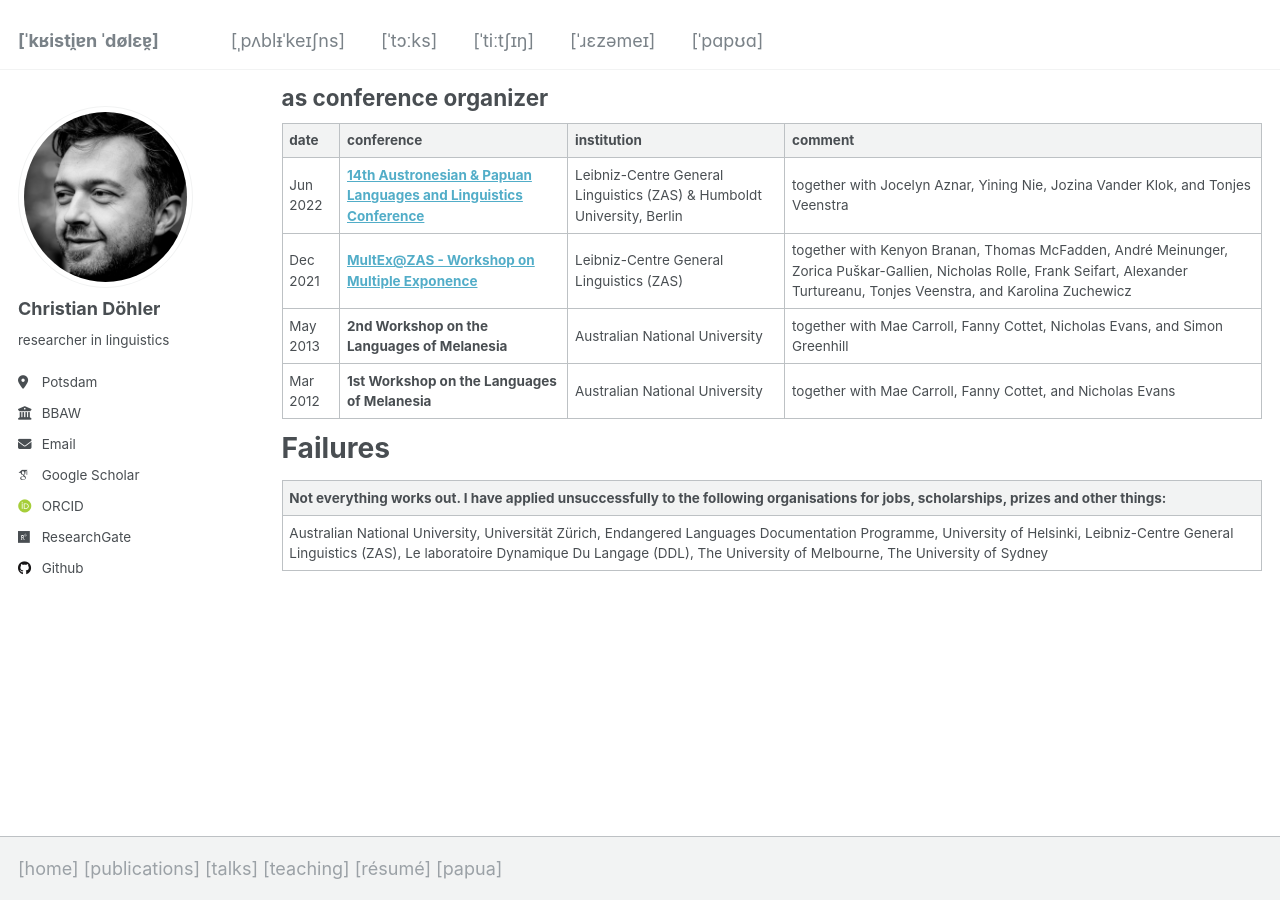
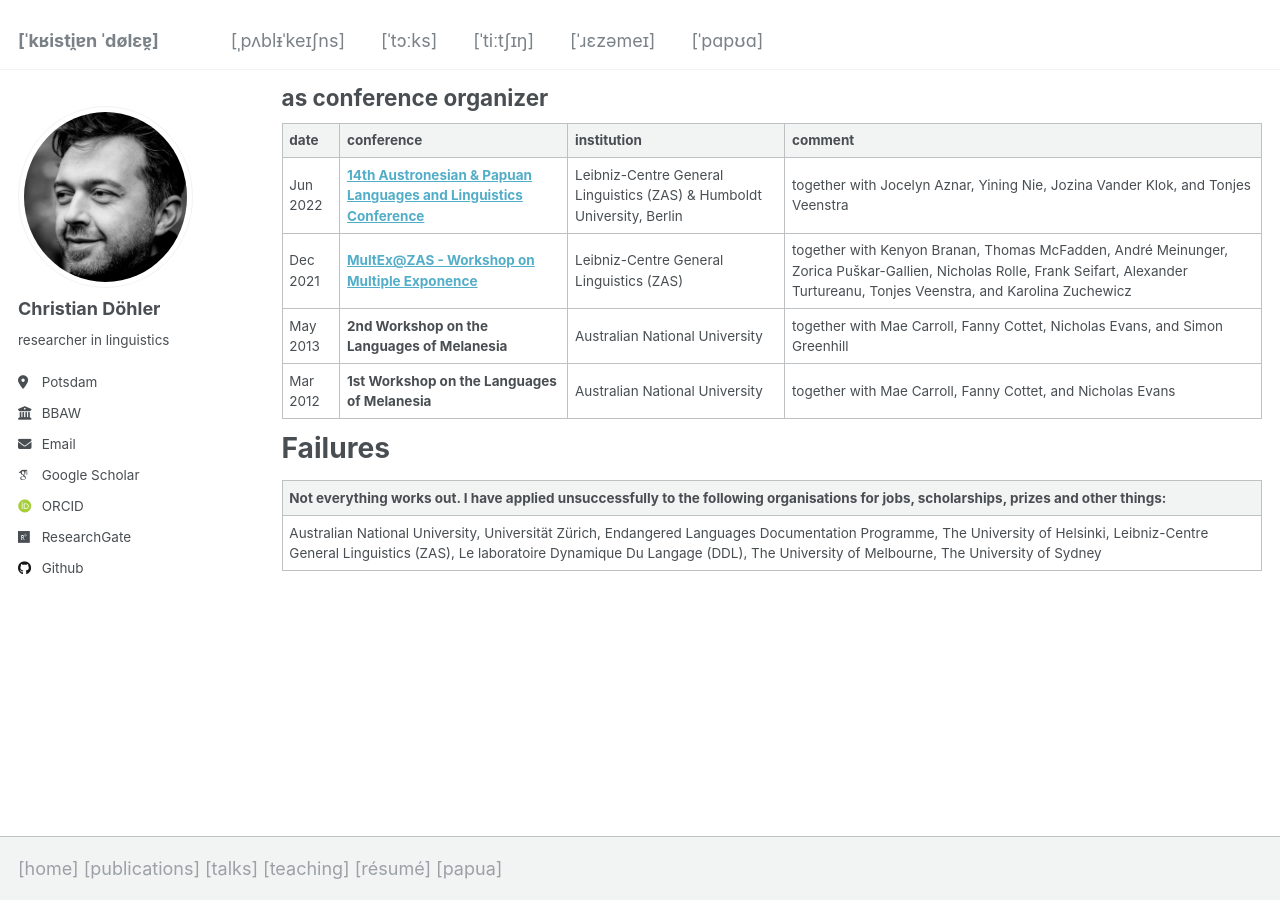
Before and after one commit to chrdoe/chrdoe.github.io, a Jekyll site: the page built from _pages/cv.md, in a window 1280 px wide and 900 px high, scrolled down 3419 px. Built offline with Jekyll 4.4.1, drawn with Linux system fonts in a browser that asks for light colours; some web fonts are replaced.

Commit message:
Update cv.md

```diff
--- a/_pages/cv.md
+++ b/_pages/cv.md
@@ -124,4 +124,4 @@ Failures
 
 |Not everything works out. I have applied unsuccessfully to the following organisations for jobs, scholarships, prizes and other things:|
 |---|
-|Australian National University, Universität Zürich, Endangered Languages Documentation Programme, University of Helsinki, Leibniz-Centre General Linguistics (ZAS), Le laboratoire Dynamique Du Langage (DDL), The University of Melbourne, The University of Sydney|
+|Australian National University, Universität Zürich, Endangered Languages Documentation Programme, The University of Helsinki, Leibniz-Centre General Linguistics (ZAS), Le laboratoire Dynamique Du Langage (DDL), The University of Melbourne, The University of Sydney|
```
